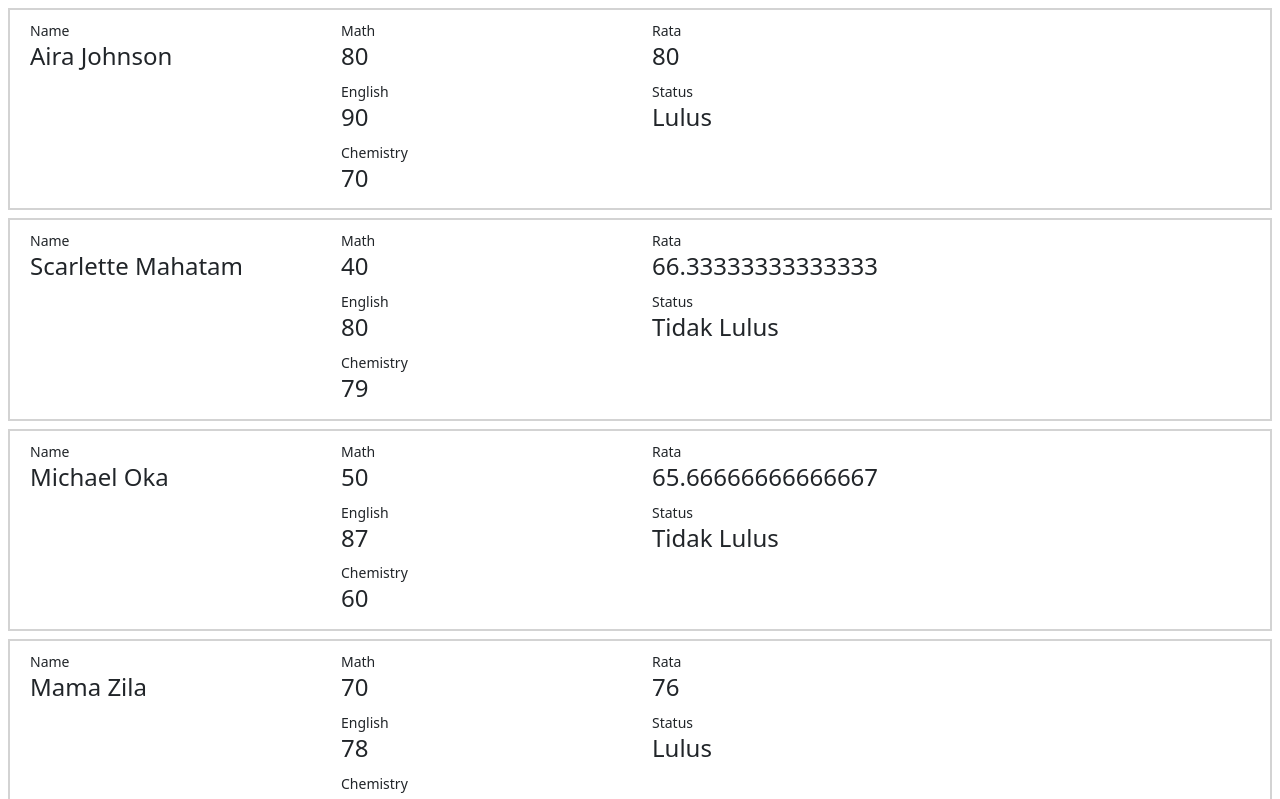
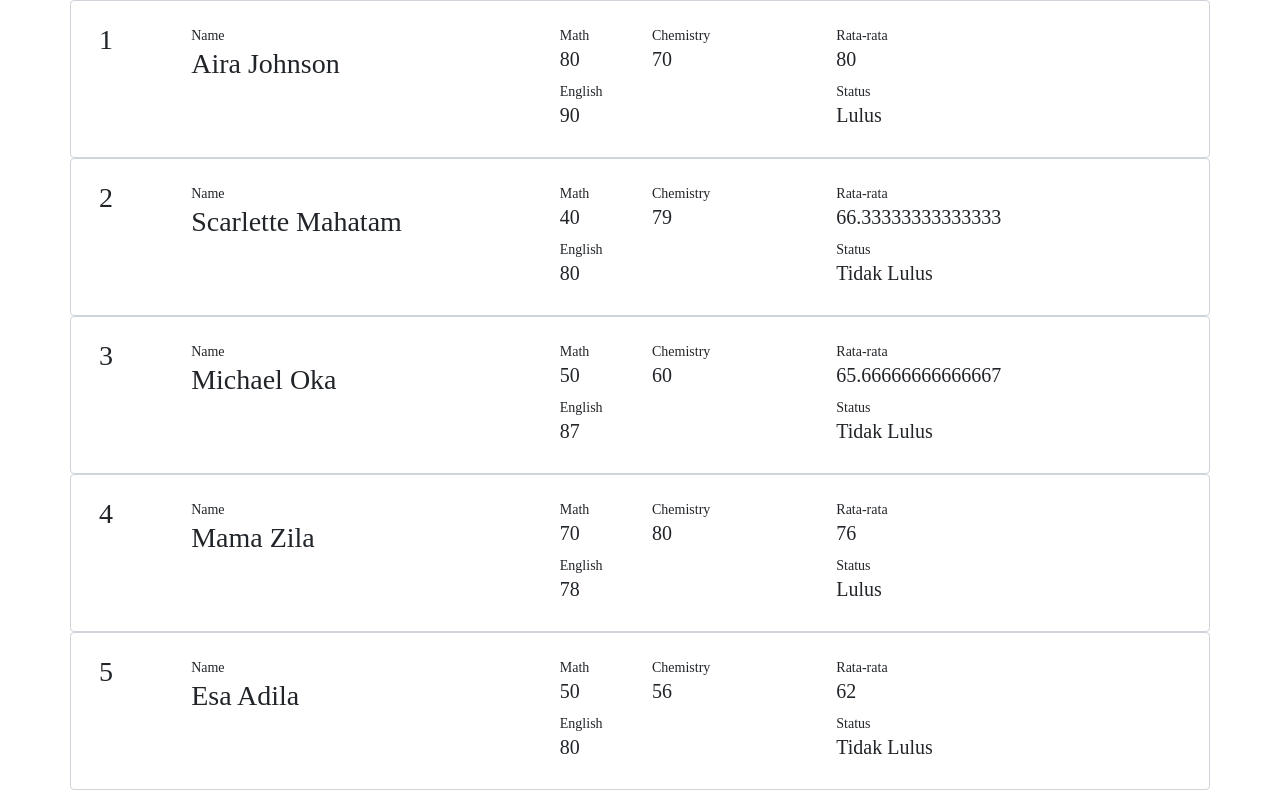
Before and after one commit to novalarama/Introduction-React, a React (Create React App) app: page / in a window 1280 px wide. Shown: the top 799 px of the page. Built offline with nearby package versions, Linux system fonts and the light colour scheme.

Commit message:
Next Commit

```diff
--- a/src/components/ScoreList.js
+++ b/src/components/ScoreList.js
@@ -1,38 +1,37 @@
 export default function ScoreList(props) {
   return (
-    <div
-      className="row m-2 p-2 rounded-lg"
-      style={{ border: `2px solid lightgrey` }}
-    >
-      {/* Cover Area */}
-      <div className="col-lg-3">
-        <small>Name</small>
-        <h4>{props.name}</h4>
-      </div>
+    <div className="container form-control" style={{fontFamily:`poppins`}}>
 
-      {/* Labels Area */}
-      <div className="col-lg-3">
-      <small>Math</small>
-      <h4>{props.math}</h4>
+        <div className="card-body">
+          <div className="row">
+          <div className="col-1">
+              <h3 className="mt-auto">{props.id}</h3>
+            </div>
+            <div className="col-4">
+              <small>Name</small>
+              <h3>{props.name}</h3>
+            </div>
+            <div className="col-1">
+              <small>Math</small>
+              <h5>{props.math}</h5>
 
-      <small>English</small>
-      <h4>{props.english}</h4>
+              <small>English</small>
+              <h5>{props.english}</h5>
+            </div>
+            <div className="col-2">
+              <small>Chemistry</small>
+              <h5>{props.chemistry}</h5>
+            </div>
+            <div className="col-4">
+              <small>Rata-rata</small>
+              <h5>{props.rata}</h5>
 
-      <small>Chemistry</small>
-      <h4>{props.chemistry}</h4>
-      </div>
+              <small>Status</small>
+              <h5>{props.status}</h5>
+            </div>
+          </div>
+        </div>
 
-      <div className="col-lg-3">
-      <small>Rata</small>
-      <h4>{props.rata}</h4>
-
-      <small>Status</small>
-      <h4>{props.status}</h4>
-      </div>
-
-      <div className="col-lg-3">
-
-      </div>
     </div>
   );
 }
--- a/src/pages/School.js
+++ b/src/pages/School.js
@@ -71,10 +71,11 @@ useEffect(() => {
   }
     return(
         <div>
-            <div className="container-fluit">
-            {school.map(item => (
+          {/* <h1 style={{fontFamily:`poppins`}} className="align-center">List Score of XIR4</h1> */}
+          {school.map(item => (
                 <ScoreList
                 key={`key-${item.id}`}
+                id={item.id}
                 name={item.name}
                 math={item.math}
                 english={item.english}
@@ -84,6 +85,5 @@ useEffect(() => {
                 />
             ))}
         </div>
-        </div>
     )
 }
```
